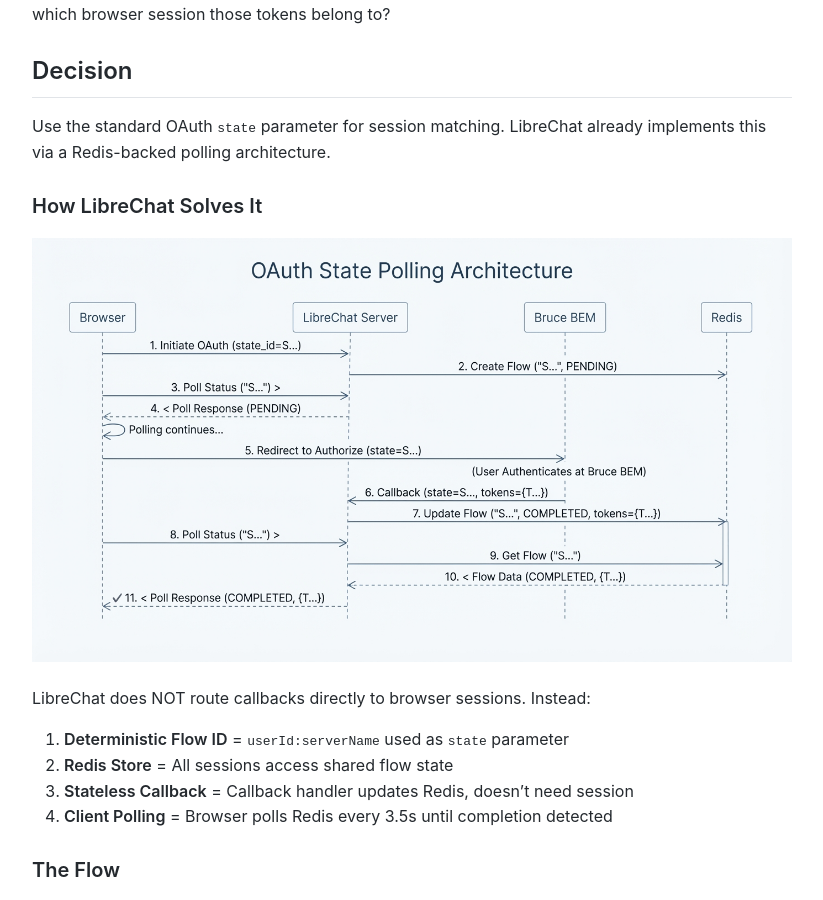
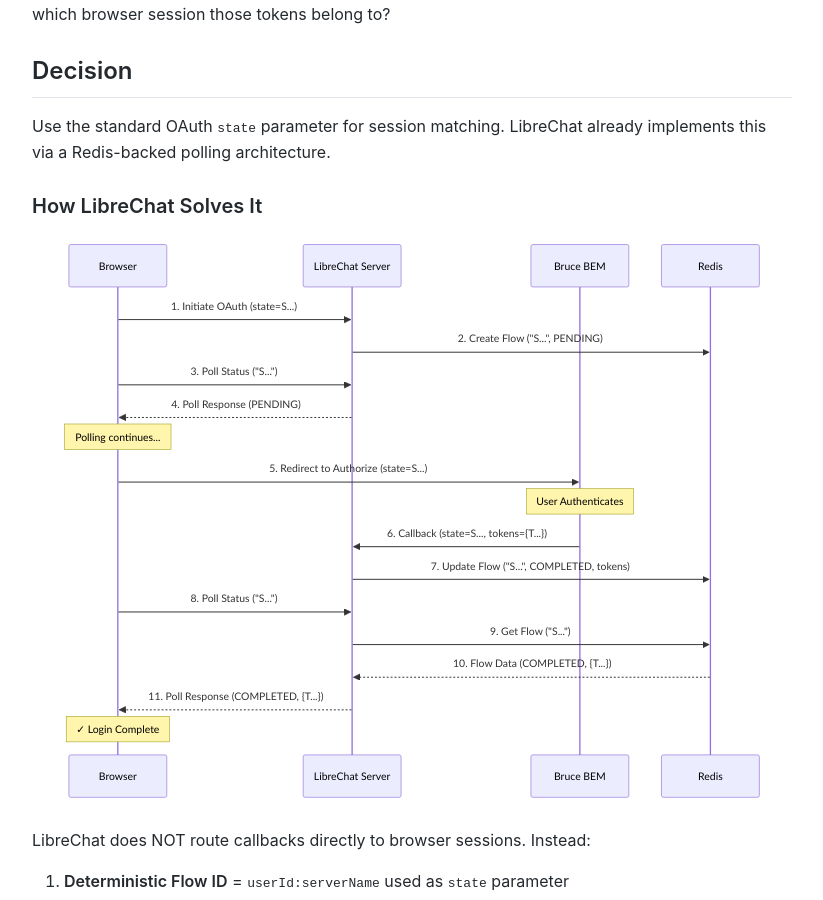
Before and after one commit to MariusWilsch/public-wilsch-ai-pages, a Jekyll site: the page built from project/archibus-fm-assistant/oauth-state-session-matching.md, in a window 1280 px wide and 900 px high, scrolled down 986 px. Shown: the whole window, without its empty margins (228-1051 px from the left). Built offline with Jekyll 4.4.1, drawn with Linux system fonts in a browser that asks for light colours; our own code applies the rules of GitHub Pages for plain Markdown files.

Commit message:
Sync from hippocampus 2025-12-16

```diff
--- a/project/archibus-fm-assistant/oauth-state-session-matching.md
+++ b/project/archibus-fm-assistant/oauth-state-session-matching.md
@@ -32,7 +35,28 @@ Use the standard OAuth `state` parameter for session matching. LibreChat already
 
 ### How LibreChat Solves It
 
-<img src="oauth-polling-flow.png" width="100%" alt="OAuth State Polling Architecture">
+<div class="mermaid">
+sequenceDiagram
+    participant Browser
+    participant LibreChat as LibreChat Server
+    participant BruceBEM as Bruce BEM
+    participant Redis
+
+    Browser->>LibreChat: 1. Initiate OAuth (state=S...)
+    LibreChat->>Redis: 2. Create Flow ("S...", PENDING)
+    Browser->>LibreChat: 3. Poll Status ("S...")
+    LibreChat-->>Browser: 4. Poll Response (PENDING)
+    Note over Browser: Polling continues...
+    Browser->>BruceBEM: 5. Redirect to Authorize (state=S...)
+    Note over BruceBEM: User Authenticates
+    BruceBEM->>LibreChat: 6. Callback (state=S..., tokens={T...})
+    LibreChat->>Redis: 7. Update Flow ("S...", COMPLETED, tokens)
+    Browser->>LibreChat: 8. Poll Status ("S...")
+    LibreChat->>Redis: 9. Get Flow ("S...")
+    Redis-->>LibreChat: 10. Flow Data (COMPLETED, {T...})
+    LibreChat-->>Browser: 11. Poll Response (COMPLETED, {T...})
+    Note over Browser: ✓ Login Complete
+</div>
 
 LibreChat does NOT route callbacks directly to browser sessions. Instead:
 
```
Also changed, not shown: other parts of project/archibus-fm-assistant/oauth-state-session-matching.md (+3 -0 lines), project/archibus-fm-assistant/oauth-polling-flow.png (deleted).
